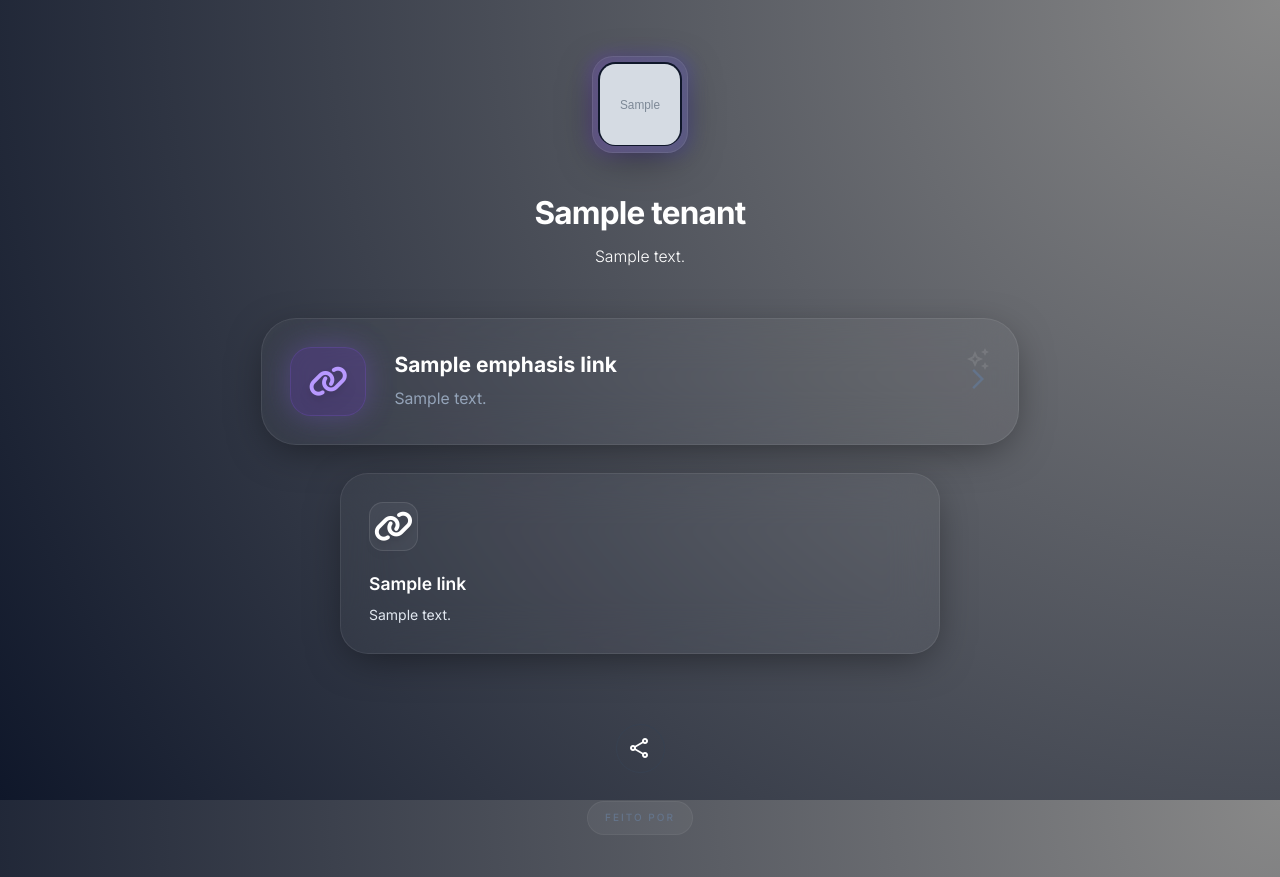
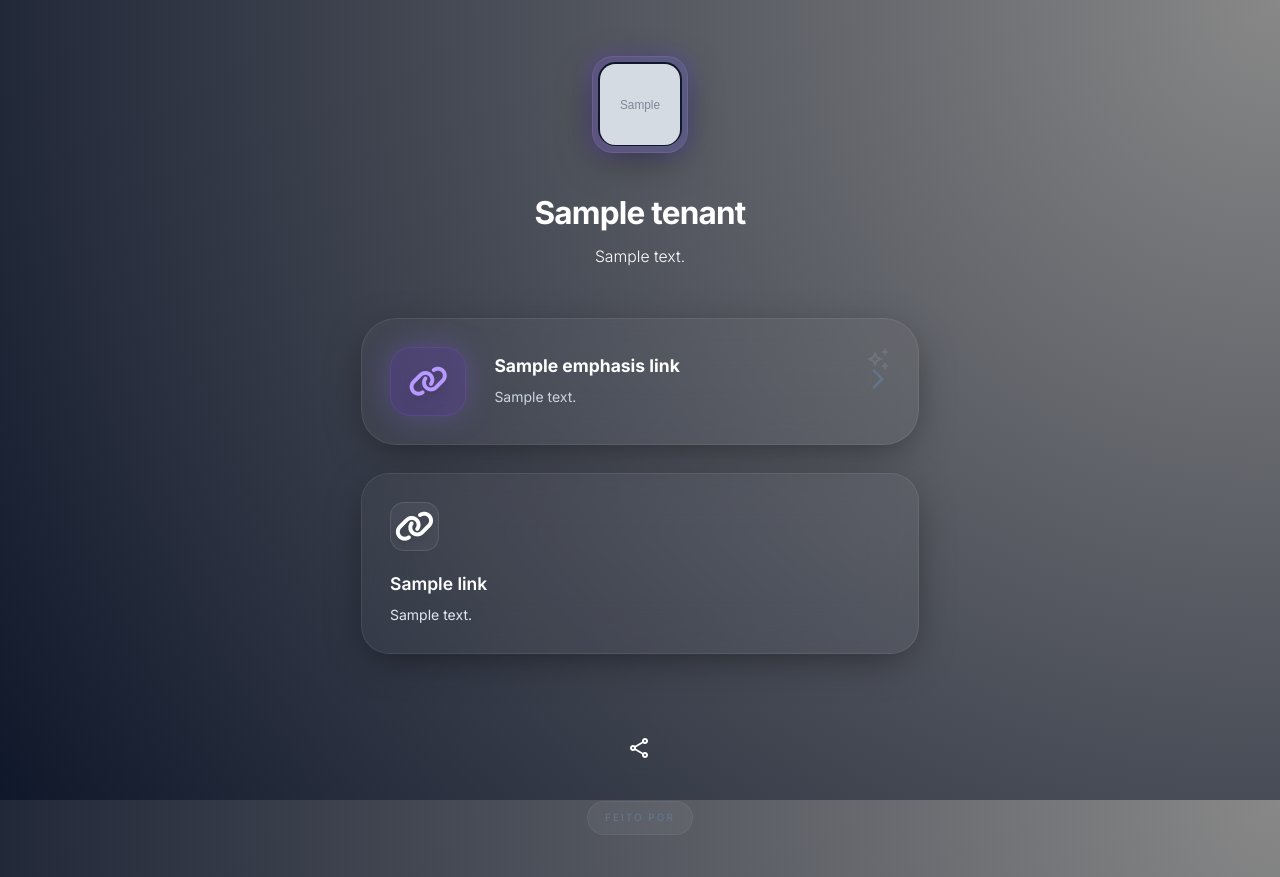
Before and after one commit to Linkeer-Inc/linkhub, a Django app: template links/templates/links.html in a window 1280 px wide. Run offline with Django 5.2, Linux system fonts and the light colour scheme; the template is opened without the code that fills it: most values are stand-ins (such as "Sample title", 1, 10 or a date in 2020); grey boxes marked "Sample" are stand-in pictures; style sheets or scripts are compiled from the project's sources; some libraries are stand-ins or nearby versions.

Commit message:
fix(ux): links emphasis font colors

```diff
--- a/links/templates/links.html
+++ b/links/templates/links.html
@@ -56,7 +56,7 @@
         </div>
       </div>
     </header>
-    <main class="max-w-[800px] w-full px-6 flex-grow flex flex-col">
+    <main class="max-w-[600px] w-full px-6 flex-grow flex flex-col">
       <div class="text-center mb-14">
         <h1
           class="text-4xl font-bold tracking-tight mb-4 text-white"
@@ -102,10 +102,10 @@
                 </div>
                 <div class="flex-1">
                   <div class="flex items-center gap-3 mb-2">
-                    <h2 class="text-2xl font-bold">{{ emphasis_link.name }}</h2>
+                    <h2 class="text-xl font-bold">{{ emphasis_link.name }}</h2>
 
                   </div>
-                  <p class="text-slate-400 leading-relaxed text-lg">
+                  <p class="text-slate-300 leading-relaxed text-base">
                     {{ emphasis_link.description }}
                   </p>
                 </div>
```
Also changed, not shown: 1 other file.
